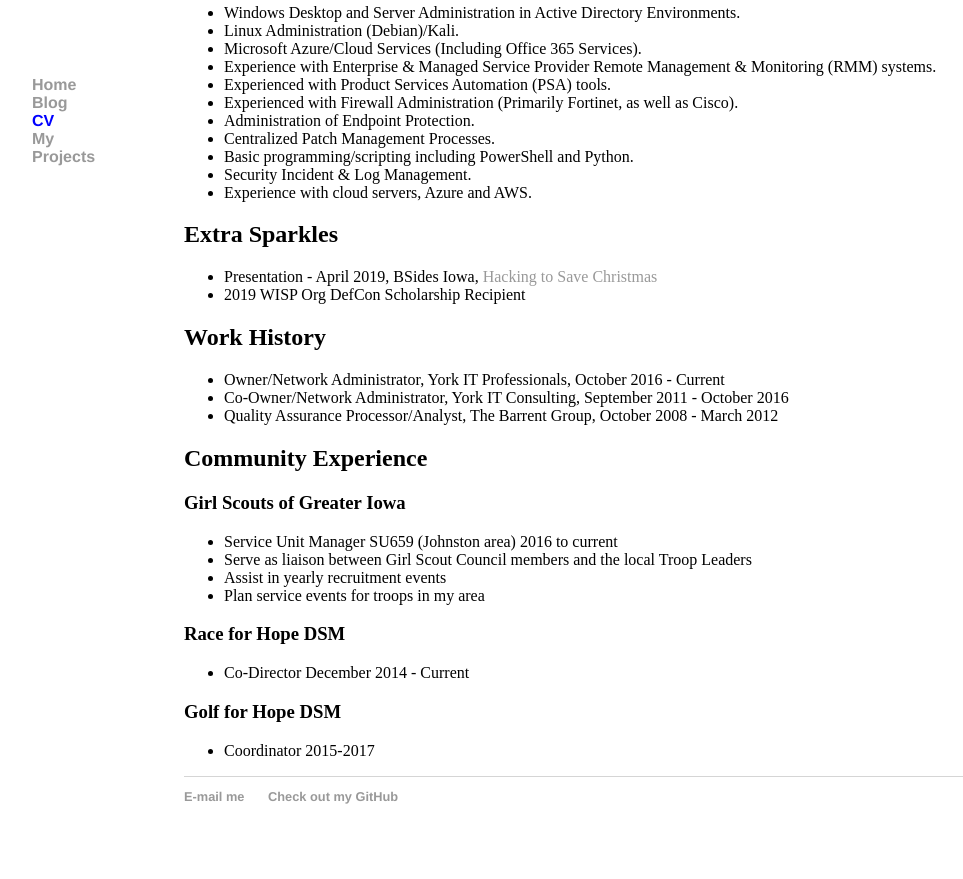
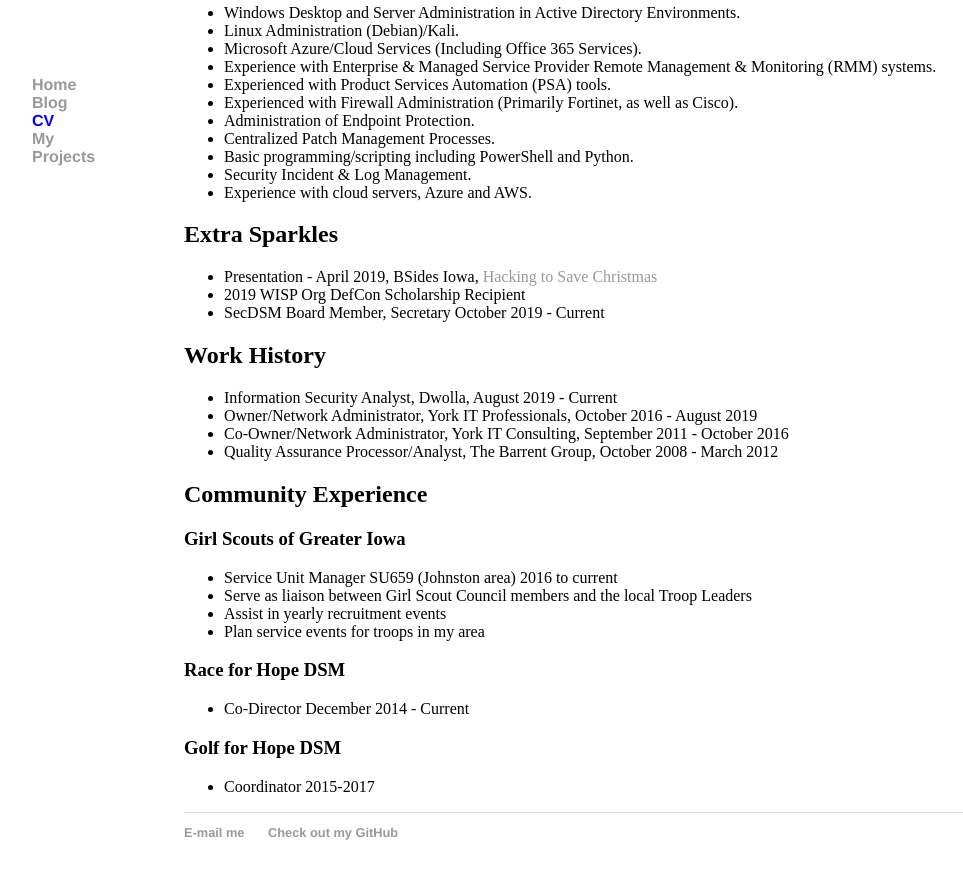
Before and after one commit to RocketGeek42/rocketgeek.github.io, a Jekyll site: the page built from cv/index.html, in a window 1280 px wide and 900 px high, scrolled down 705 px. Shown: the top 879 px of the window, without its empty margins (8-971 px from the left). Built offline with Jekyll 4.4.1, drawn with Linux system fonts in a browser that asks for light colours.

Commit message:
Updates
CV - new information, add blog post for WISP

```diff
--- a/cv/index.html
+++ b/cv/index.html
@@ -56,12 +56,14 @@
     <ul>
         <li>Presentation - April 2019, BSides Iowa, <a href="https://www.youtube.com/watch?v=PoK3hZ7mQ7s"> Hacking to Save Christmas</a></li>
         <li>2019 WISP Org DefCon Scholarship Recipient</li>
+        <li>SecDSM Board Member, Secretary October 2019 - Current</li>
     </ul>
 </div>
 <div class="history">
     <h2>Work History</h2>
     <ul>
-        <li>Owner/Network Administrator, York IT Professionals, October 2016 - Current</li>
+        <li>Information Security Analyst, Dwolla, August 2019 - Current</li>
+        <li>Owner/Network Administrator, York IT Professionals, October 2016 - August 2019</li>
         <li>Co-Owner/Network Administrator, York IT Consulting, September 2011 - October 2016</li>
         <li>Quality Assurance Processor/Analyst, The Barrent Group, October 2008 - March 2012</li>
     </ul>
```
Also changed, not shown: _posts/2019-11-24-WISP-2019-Scholar.md (added, +16 -0 lines).
